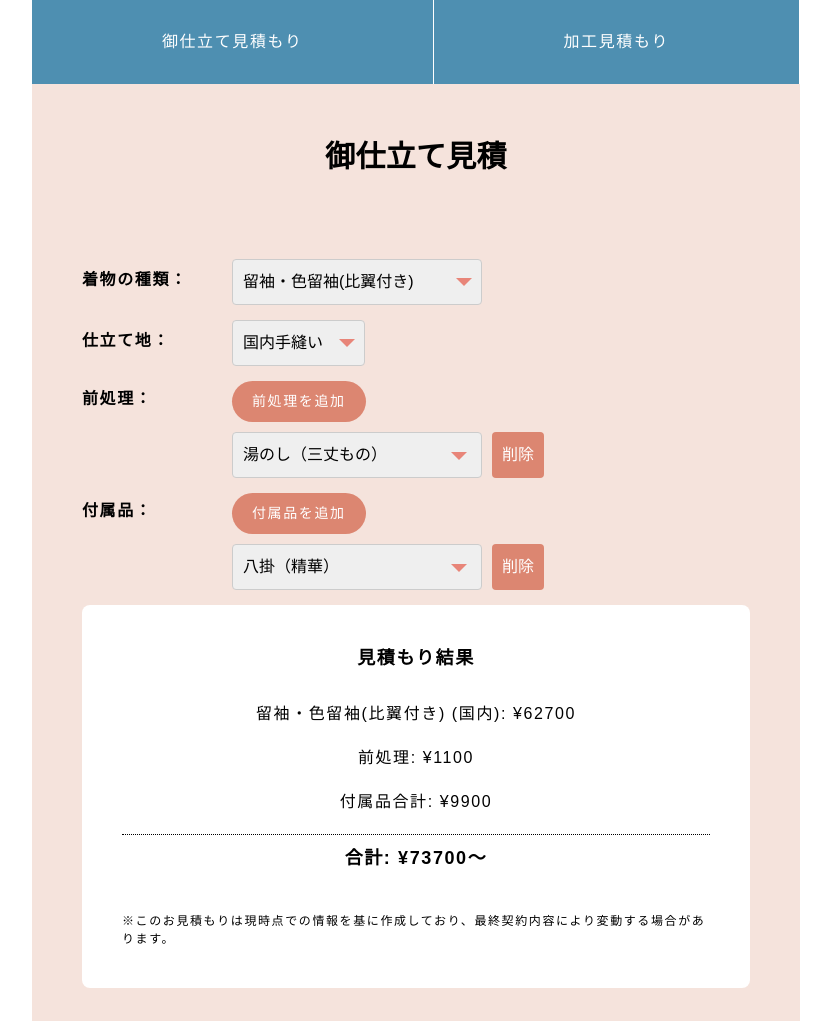
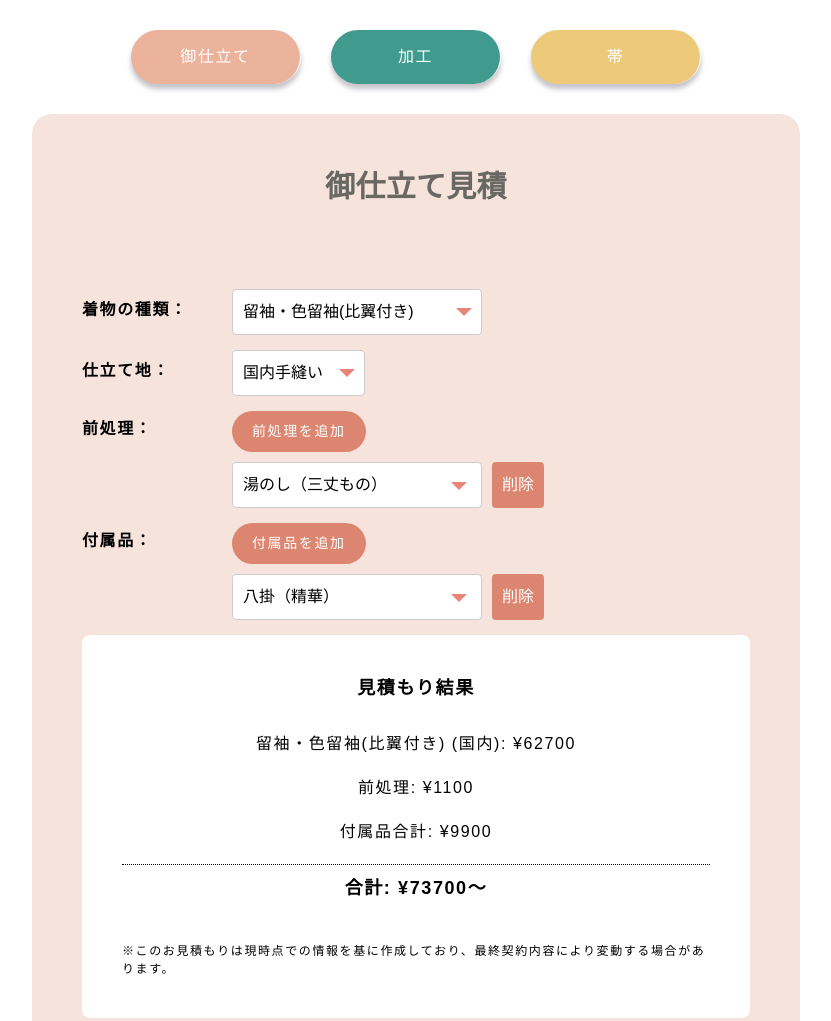
Before and after one commit to kahiya/ochicochi-calc-system, a plain HTML site: page shitate-kimono.html in a window 1280 px wide. Shown: the top 1021 px of the page, without its empty margins (224-1055 px from the left). Drawn offline with Linux system fonts and the light colour scheme; a web font is replaced by a local one.

Commit message:
メニューデザインの変更

```diff
--- a/css/color.css
+++ b/css/color.css
@@ -3,4 +3,5 @@
     --col-pink1: #EBB39C;
     --col-green1: #409A8E;
     --col-yel1: #EDCA79;
+    --col-text1: #6a6863;
 }
--- a/css/index.css
+++ b/css/index.css
@@ -17,7 +17,7 @@
 .main-title {
     padding: 50px;
     margin: auto;
-    color: #6a6863;
+    color: var(--col-text1);
     text-align: center;
 }
 
--- a/css/menu.css
+++ b/css/menu.css
@@ -1,19 +1,45 @@
 /*menu =========================  */
-.menu {
+.menu-wrap {
     display: flex;
-    justify-content: space-between;
+    justify-content:center;
+    gap: 30px;
     align-items: center;
-    background-color: #4e8fb1;
+    background-color: #ffffff;
     color: #fff;
+    padding: 30px;
   }
 
   .menu-item {
-    padding: 30px 20px;
+    padding: 15px 40px;
     font-size: 16px;
     letter-spacing: 0.1rem;
-    flex-grow: 1;
+    /* flex-grow: 1; */
     text-decoration: none;
     color: #fff;
     text-align: center;
     border-right: 1px solid #fff;
+    border-radius: 40px;
+    width: 170px;
+    box-shadow: 0 5px 5px rgba(60, 55, 75, 0.3); ;
+    transition: transform .2s;
   }
+
+.top-menu-item:hover {
+    transform: scale(.95);
+}
+
+.top-menu-item:active {
+    transform: scale(.95);
+}
+
+.shitate {
+    background-color: var(--col-pink1);
+}
+
+.kakou {
+    background-color: var(--col-green1);
+}
+
+.obi {
+    background-color: var(--col-yel1);
+}
--- a/css/shitate-kimono.css
+++ b/css/shitate-kimono.css
@@ -10,7 +10,6 @@ body {
 }
 /* サイズ =========================  */
 .main-wrap {
-  background-color: #F5E3DC;
   max-width: 768px;
   margin: 0 auto;
 }
@@ -23,7 +22,12 @@ body {
   margin-top: 15px;
 }
 
-/* main-wrapの中身 =========================  */
+/* form-wrapの中身 =========================  */
+.form-wrap {
+  background-color: #F5E3DC;
+  border-radius: 20px;
+}
+
 .title {
   text-align: center;
   font-size: 30px;
@@ -31,6 +35,7 @@ body {
   margin-bottom: 30px;
   padding-top: 50px;
   letter-spacing: 0.3px;
+  color: var(--col-text1);
 }
 
 .form-field {
@@ -78,6 +83,7 @@ body {
   padding: 10px 40px 10px 10px;
   -webkit-appearance: none;
   appearance: none;
+  background-color: #fff;
 }
 
 .empty-select {
--- a/shitate-kimono.html
+++ b/shitate-kimono.html
@@ -11,14 +11,16 @@
 <link rel="stylesheet" href="css/print.css">
 <link rel="stylesheet" href="css/menu.css">
 <link rel="stylesheet" href="css/fonts.css">
+<link rel="stylesheet" href="css/color.css">
   </head>
   <body>
     <div class="main-wrap">
-      <div class="menu">
-        <a href="shitate-kimono.html" class="menu-item">御仕立て見積もり</a>
-        <a href="kakou.html" class="menu-item">加工見積もり</a>
+      <div class="menu-wrap">
+        <a href="shitate-kimono.html" class="menu-item shitate">御仕立て</a>
+        <a href="kakou.html" class="menu-item kakou">加工</a>
+        <a href="帯.html" class="menu-item obi">帯</a>
     </div>
-
+    <div class="form-wrap">
       <h1 class="title">御仕立て見積</h1>
       <form id="estimate-form">
 
@@ -92,6 +94,8 @@
       <button id="download-csv">CSVダウンロード</button>
       <button id="print">印刷</button>
     </form>
+
+  </div>
     <div id="company-info" class="company-info">
       <p class="company-name"><img class="company-logo" /><span>彼方此方屋</span></p>
       <p class="date-printed">発行日：<span id="printed-date"></span></p>
```
